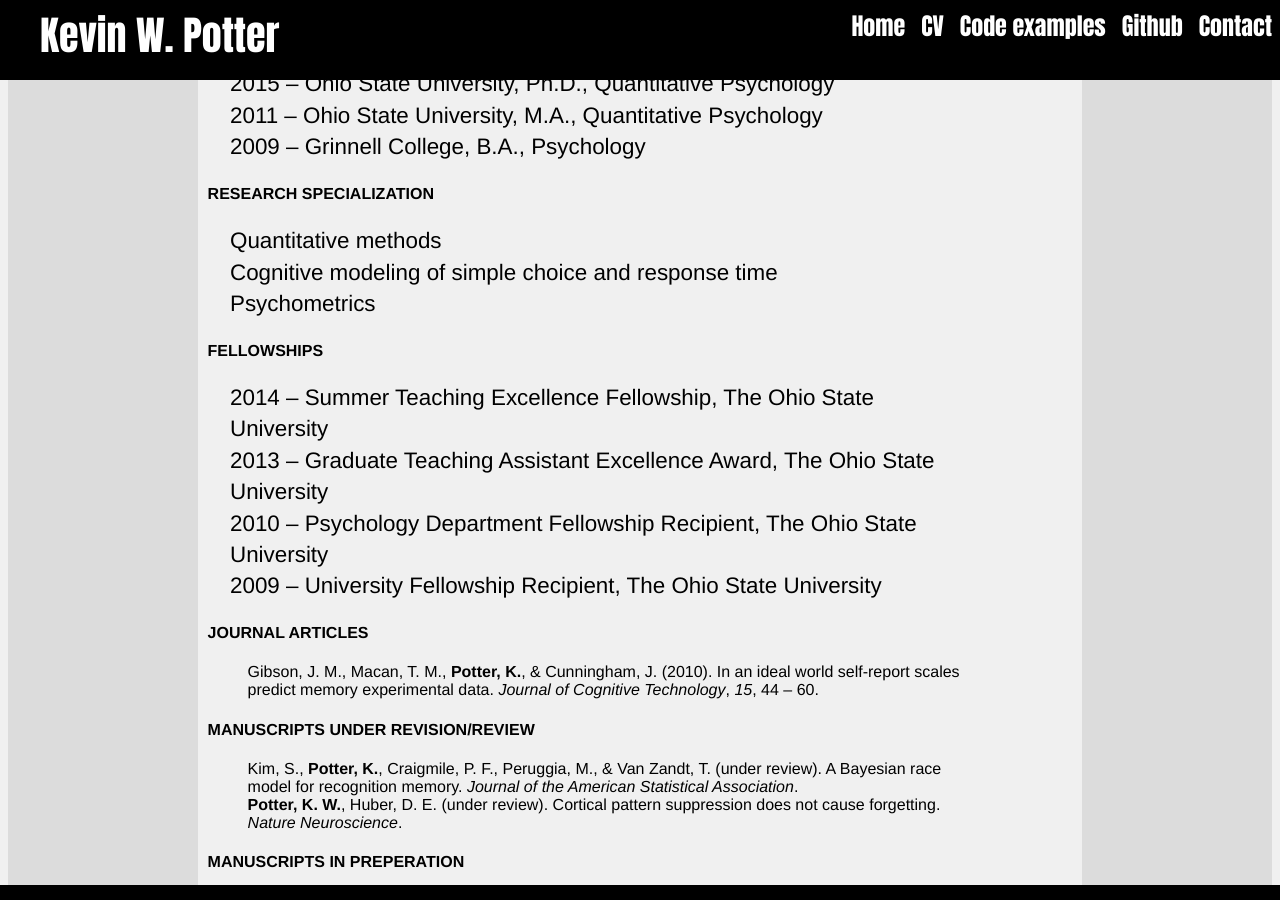
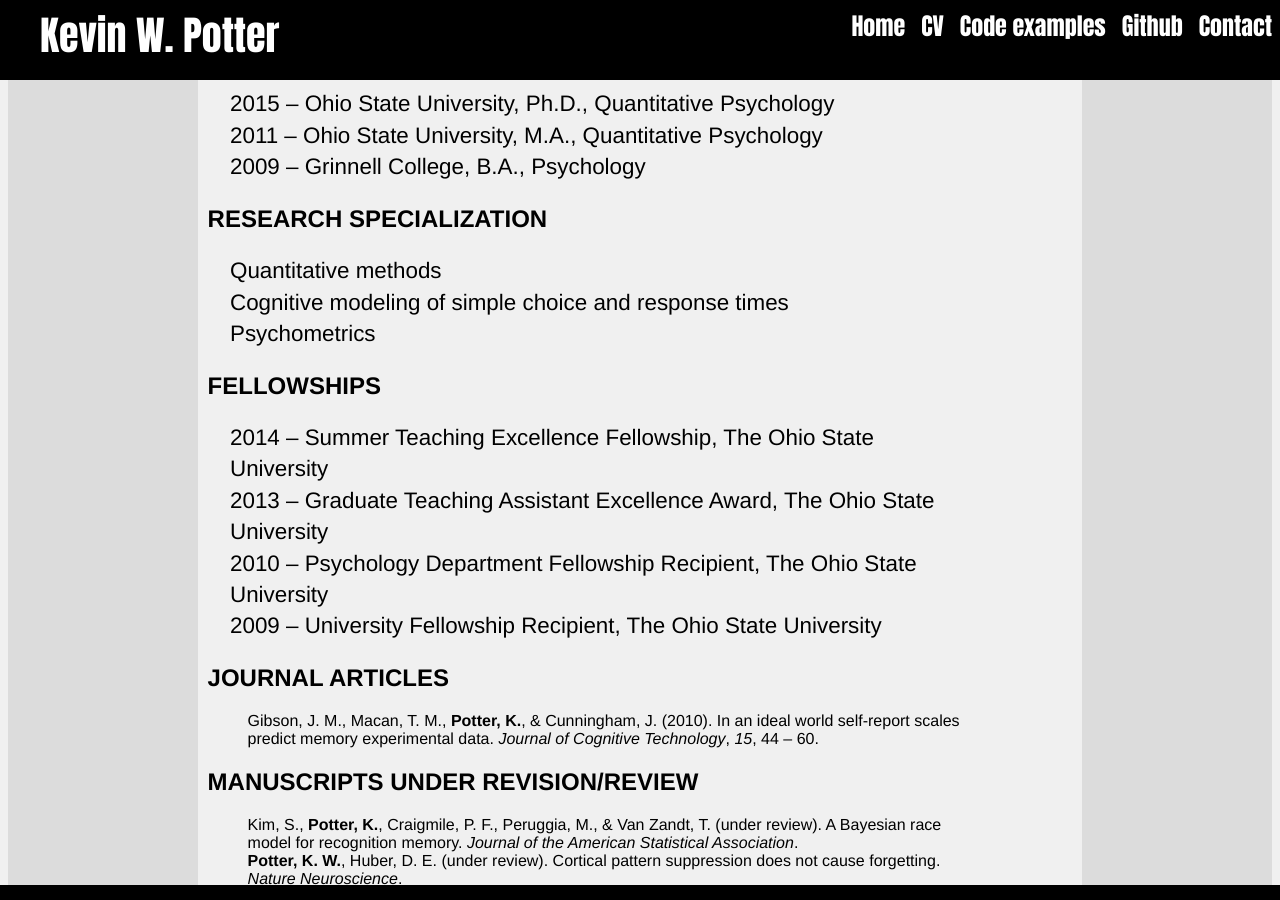
Before and after one commit to rettopnivek/rettopnivek.github.io, a Jekyll site: the page built from cv/index.md, in a window 1280 px wide and 900 px high, scrolled down 445 px. Built offline with Jekyll 4.4.1, drawn with Linux system fonts in a browser that asks for light colours.

Commit message:
Update index.md

```diff
--- a/cv/index.md
+++ b/cv/index.md
@@ -3,10 +3,10 @@ layout: default
 title: Curriculum vitae
 ---
 
-## Curriculum vitae
+# Curriculum vitae
 Updated February, 2016
 
-#### CONTACT INFORMATION
+## CONTACT INFORMATION
 
 Department of Psychological and Brain Sciences
 University of Massachusetts Amherst
@@ -15,41 +15,41 @@ Amherst, MA 43210
 Email: kevin.w.potter@gmail.com
 Phone number: (614) 425 - 5897
 
-#### EDUCATION
+## EDUCATION
 
 2015 -- Ohio State University, Ph.D., Quantitative Psychology
 2011 -- Ohio State University, M.A., Quantitative Psychology
 2009 -- Grinnell College, B.A., Psychology
 
-#### RESEARCH SPECIALIZATION
+## RESEARCH SPECIALIZATION
 
 Quantitative methods
-Cognitive modeling of simple choice and response time
+Cognitive modeling of simple choice and response times
 Psychometrics
 
-#### FELLOWSHIPS
+## FELLOWSHIPS
 
 2014 -- Summer Teaching Excellence Fellowship, The Ohio State University
 2013 -- Graduate Teaching Assistant Excellence Award, The Ohio State University
 2010 -- Psychology Department Fellowship Recipient, The Ohio State University
 2009 -- University Fellowship Recipient, The Ohio State University
 
-#### JOURNAL ARTICLES
+## JOURNAL ARTICLES
 
 * Gibson, J. M., Macan, T. M., **Potter, K.**, & Cunningham, J. (2010). In an ideal world self-report scales predict memory experimental data. *Journal of Cognitive Technology*, *15*, 44 – 60.
 
-#### MANUSCRIPTS UNDER REVISION/REVIEW
+## MANUSCRIPTS UNDER REVISION/REVIEW
 
 * Kim, S., **Potter, K.**, Craigmile, P. F., Peruggia, M., & Van Zandt, T. (under review). A Bayesian race model for recognition memory. *Journal of the American Statistical Association*.
 * **Potter, K. W.**, Huber, D. E. (under review). Cortical pattern suppression does not cause forgetting. *Nature Neuroscience*.
 
-#### MANUSCRIPTS IN PREPERATION
+## MANUSCRIPTS IN PREPERATION
 
 * **Potter, K.**, & Van Zandt, T. (in preparation). Perfectionism, decision-making, and post-error slowing.
 * **Potter, K.**, & Van Zandt, T. (in preparation). A mixture model for the Simon effect.
 * **Potter, K.**, Donkin, C., & Huber, D. (in preparation). Simultaneously modeling priming in forced-choice and same-different tasks.
 
-#### CONFERENCE PRESENTATIONS
+## CONFERENCE PRESENTATIONS
 
 * Kim, Sungmin, **Potter, K.**, Craigmile, P.F., Peruggia, M. & Van Zandt, T. (2014).  A Bayesian Race Model to Decompose Recognition Memory Performance. *47th Annual Meeting of the Society for Mathematical Psychology*, Quebec City, Quebec.
 * **Potter, K.** & Van Zandt, T. (2015). Perfectionism, decision-making, and post-error slowing. *Psychonomic Society's 56th Annual Meeting*, Chicago, Illinois.
```
